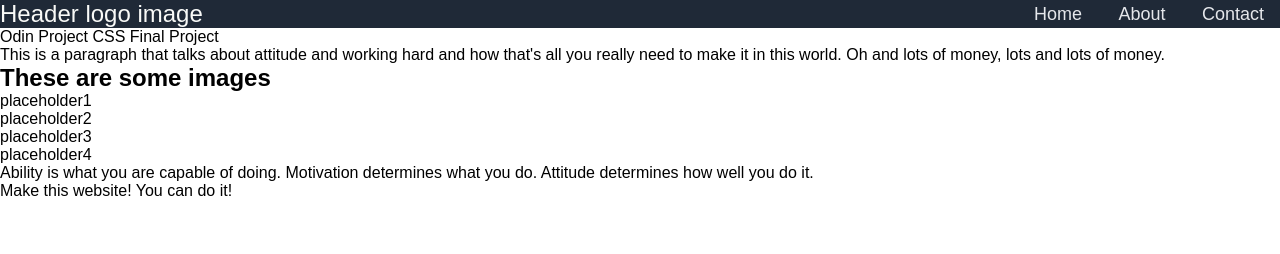
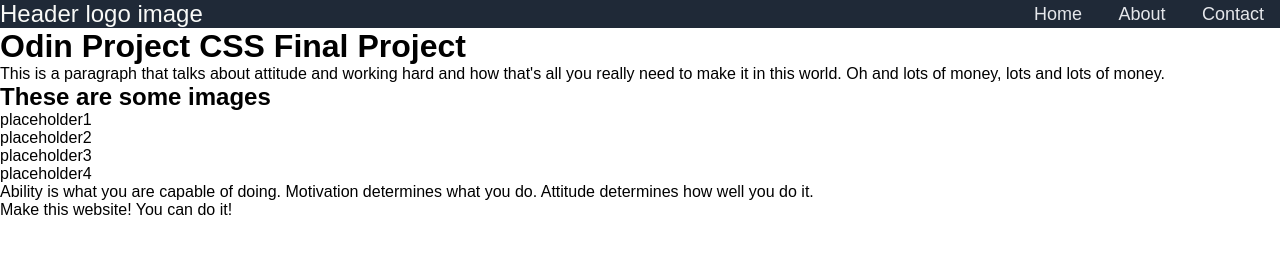
Before and after one commit to lizedelman/OdinCSSFinal, a plain HTML site: page index.html in a window 1280 px wide. Drawn offline with Linux system fonts and the light colour scheme.

Commit message:
Change class name to title from header

```diff
--- a/index.html
+++ b/index.html
@@ -23,7 +23,7 @@
     </div>
 
     <div class="hero">
-      <header class="header">Odin Project CSS Final Project</header>
+      <h1 class="title">Odin Project CSS Final Project</h1>
       <div class="bluebox"></div>
       <p>
         This is a paragraph that talks about attitude and working hard and how
```
